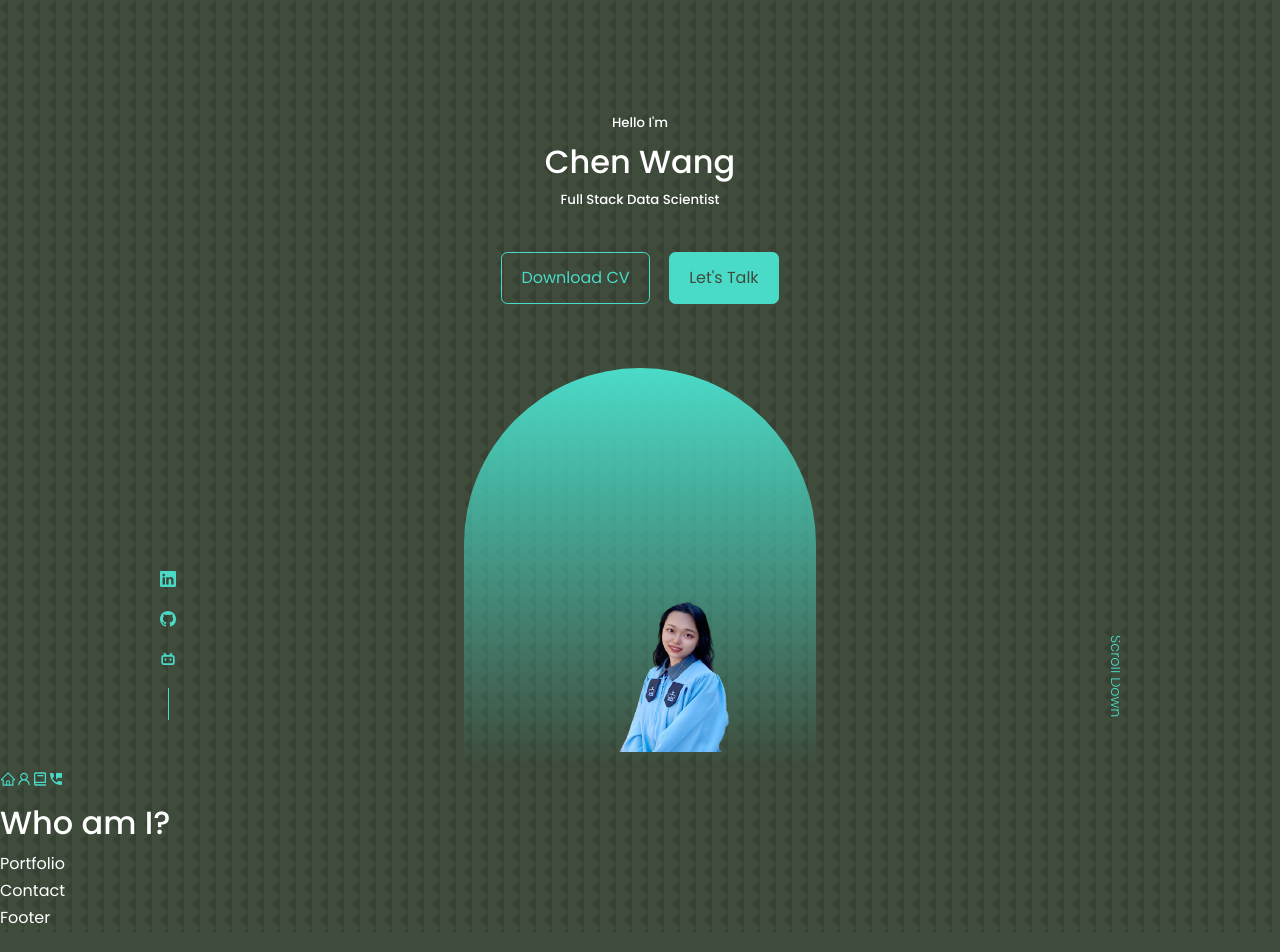
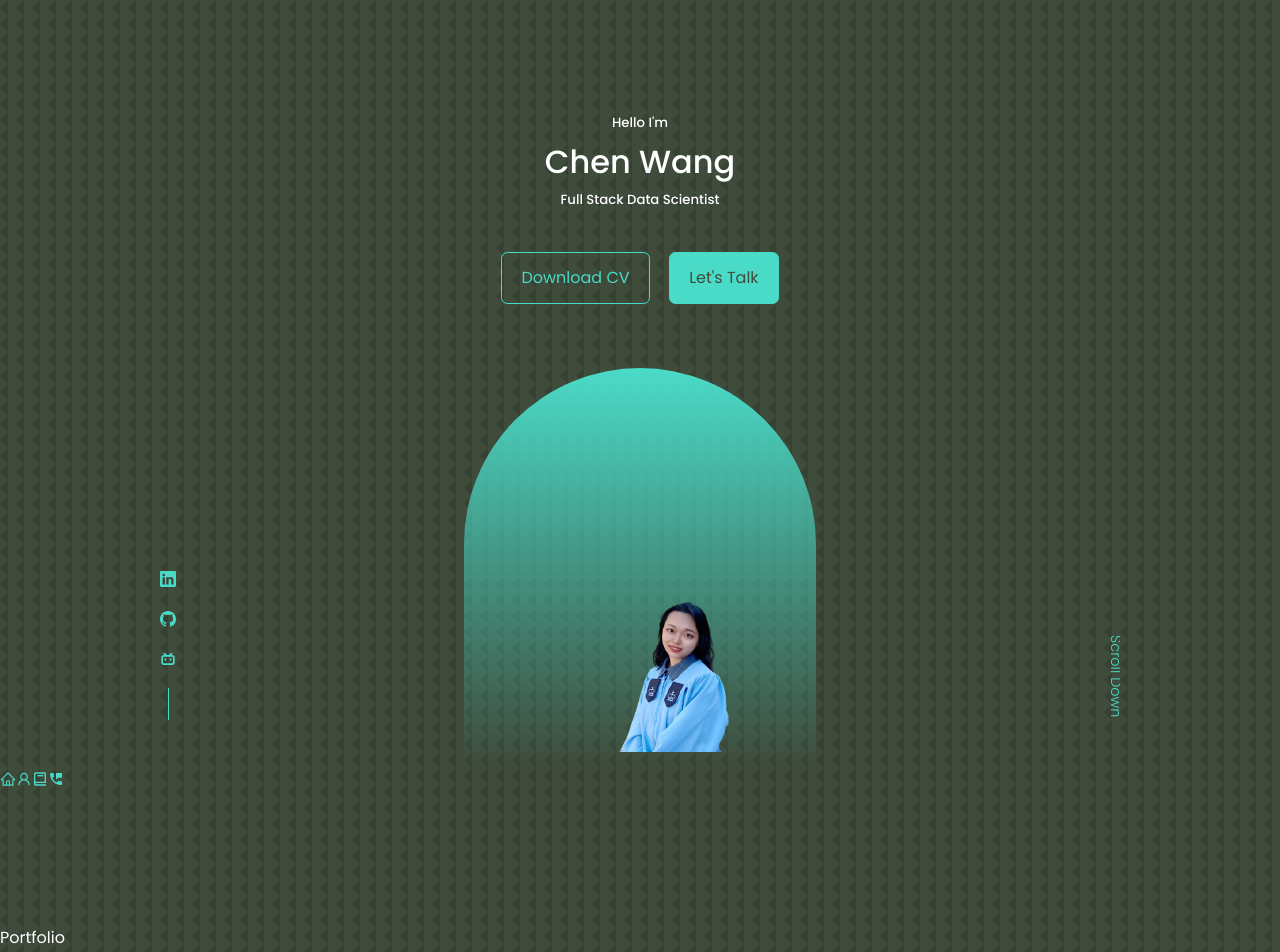
Before and after one commit to wangheer2010/My-React-Portfolio, a React (Create React App) app: page / in a window 1280 px wide. Shown: the top 952 px of the page. Built offline with nearby package versions, Linux system fonts and the light colour scheme.

Commit message:
Remove readm

```diff
--- a/src/components/About/About.js
+++ b/src/components/About/About.js
@@ -1,8 +1,7 @@
 import React from 'react';
-import coverImage from "../../assets/avatar1.jpg";
 const About = () => {
     return(
-            <h1 id="about">Who am I?</h1>
+        <section id='about'></section>
     )
 }
 export default About;
--- a/src/components/Portfolio/Portfolio.js
+++ b/src/components/Portfolio/Portfolio.js
@@ -2,7 +2,7 @@ import React from 'react'
 
 const Portfolio = () => {
   return (
-    <div>Portfolio</div>
+    <section id='portfolio'>Portfolio</section>
   )
 }
 
```
Also changed, not shown: 1 other file (tests, documents, lock files or other folders).
